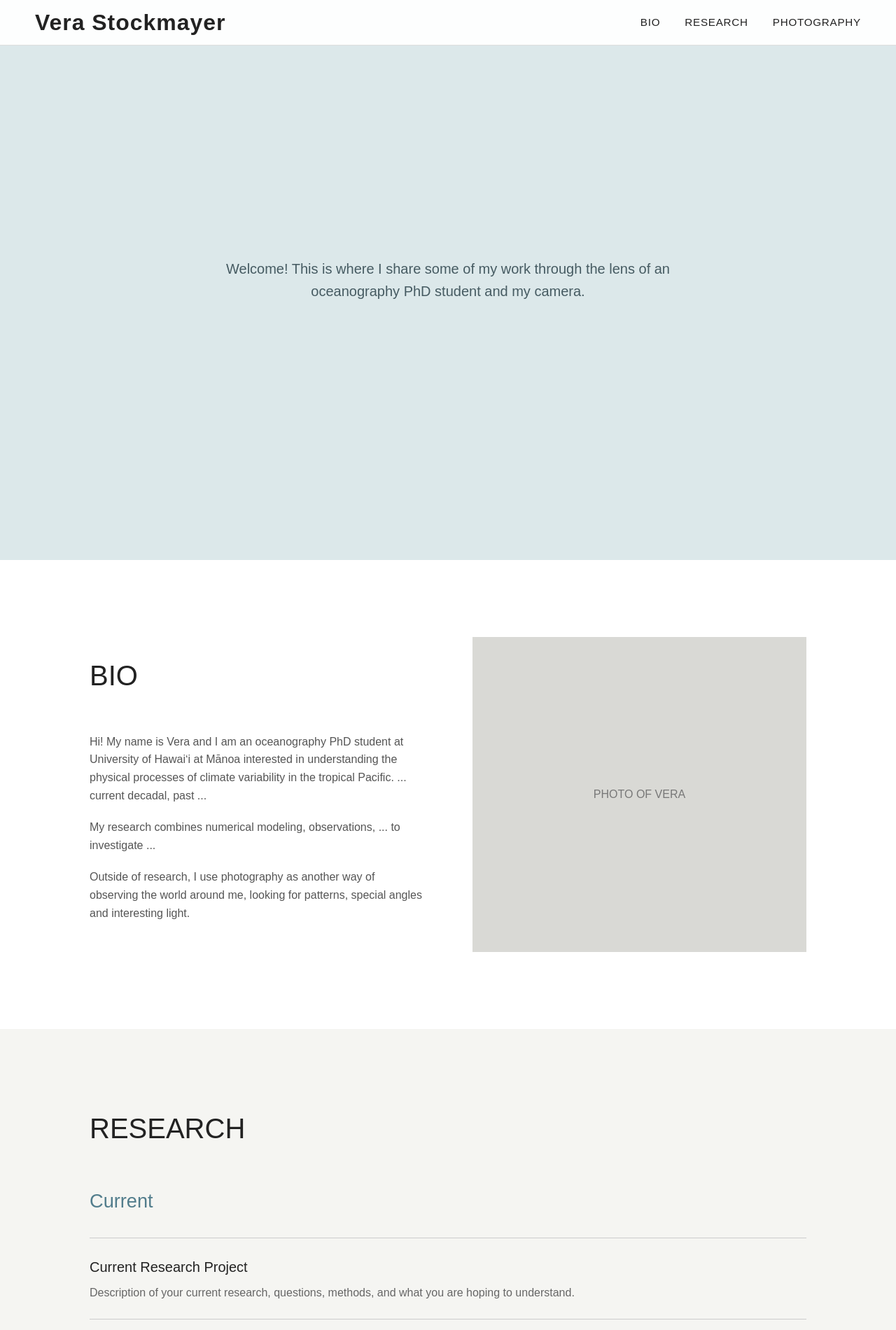
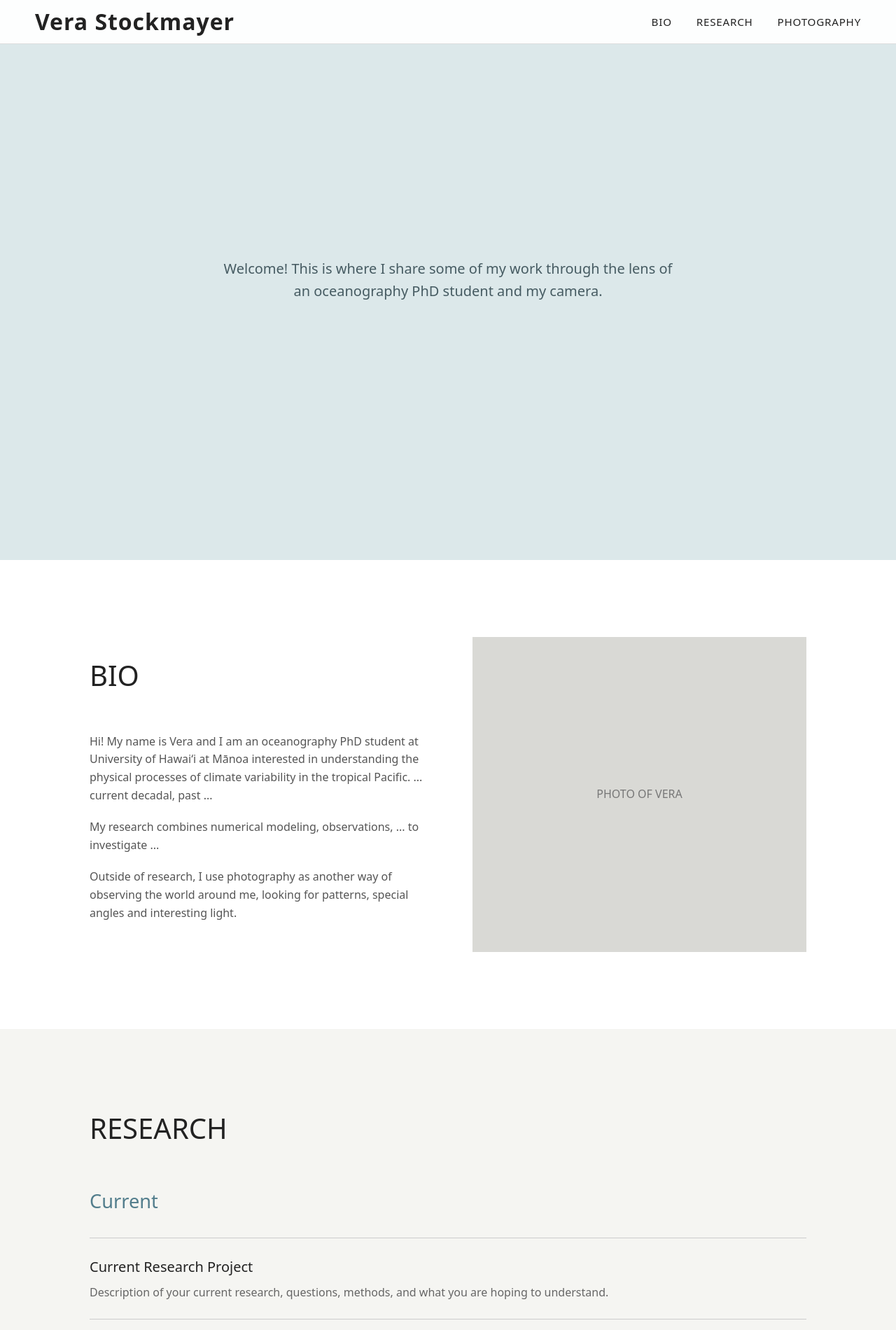
Before and after one commit to verasto/verasto.github.io, a plain HTML site: page index.html in a window 1280 px wide. Shown: the top 1900 px of the page at 70% size. Drawn offline with Linux system fonts and the light colour scheme.

Commit message:
Add files via upload

```diff
--- a/index.html
+++ b/index.html
@@ -5,264 +5,86 @@
     <meta name="viewport" content="width=device-width, initial-scale=1.0">
     <title>Vera Stockmayer</title>
     <style>
-        * {
-            margin: 0;
-            padding: 0;
-            box-sizing: border-box;
-        }
+        :root { --accent: #527d8c; --muted: #666; --line: #ccc; }
+        * { box-sizing: border-box; margin: 0; }
+        body { font-family: system-ui, -apple-system, "Segoe UI", Helvetica, Arial, sans-serif; line-height: 1.6; color: #222; }
 
-        html {
-            scroll-behavior: smooth;
-        }
+        /* Header: name + navigation */
+        header { position: fixed; top: 0; left: 0; right: 0; z-index: 10; display: flex; flex-wrap: wrap; align-items: center; justify-content: space-between; gap: 4px 35px; padding: 12px 50px; background: rgba(255, 255, 255, .92); border-bottom: 1px solid #ddd; }
+        header h1 { font-size: 2rem; line-height: 1.2; letter-spacing: .03em; }
+        nav { display: flex; gap: 35px; }
+        nav a { color: inherit; text-decoration: none; font-size: .95rem; letter-spacing: .05em; }
+        nav a:hover { color: var(--accent); }
 
-        body {
-            font-family: Arial, Helvetica, sans-serif;
-            color: #222;
-            background: #f5f5f2;
-            line-height: 1.6;
-        }
-
-        /* Navigation */
-        nav {
-            position: fixed;
-            top: 0;
-            left: 0;
-            width: 100%;
-            padding: 20px 50px;
-            display: flex;
-            justify-content: flex-end;
-            gap: 35px;
-            background: rgba(255, 255, 255, 0.92);
-            z-index: 1000;
-            border-bottom: 1px solid #ddd;
-        }
-
-        nav a {
-            color: #222;
-            text-decoration: none;
-            font-size: 0.95rem;
-            letter-spacing: 0.05em;
-        }
-
-        nav a:hover {
-            color: #527d8c;
-        }
+        /* Shared */
+        section { padding: 110px 10%; }
+        .section-title { margin-bottom: 50px; font-size: 2.5rem; font-weight: 300; }
+        .bio-container, .research-container { max-width: 1100px; margin: auto; }
+        .photo-placeholder { display: flex; align-items: center; justify-content: center; height: 300px; background: #d9d9d5; color: #777; }
+        .bio img, .photo-grid img { display: block; width: 100%; height: 300px; object-fit: cover; }
 
         /* Hero */
-        .hero {
-            height: 100vh;
-            min-height: 600px;
-            display: flex;
-            align-items: center;
-            justify-content: center;
-            text-align: center;
-            background: #dce8ea;
-            position: relative;
-        }
-
-        .hero h1 {
-            position: absolute;
-            top: 7px;
-            left: 50px;
-            z-index: 1001;
-            font-size: 2rem;
-            font-weight: 700;
-            letter-spacing: 0.03em;
-            margin: 0;
-        }
-
-        .hero-content {
-            padding: 40px;
-        }
-
-        .hero p {
-            font-size: 1.25rem;
-            max-width: 650px;
-            margin: auto;
-            color: #465b62;
-        }
-
-        /* General sections */
-        section {
-            padding: 110px 10%;
-        }
-
-        .section-title {
-            font-size: 2.5rem;
-            font-weight: 300;
-            margin-bottom: 50px;
-        }
+        .hero { display: flex; align-items: center; justify-content: center; height: 100vh; min-height: 600px; text-align: center; background: #dce8ea; }
+        .hero p { max-width: 650px; font-size: 1.25rem; color: #465b62; }
 
         /* Bio */
-        .bio {
-            background: white;
-        }
-
-        .bio-container {
-            display: grid;
-            grid-template-columns: 1fr 1fr;
-            gap: 70px;
-            align-items: center;
-            max-width: 1100px;
-            margin: auto;
-        }
-
-        .bio-text p {
-            margin-bottom: 20px;
-            color: #555;
-        }
-
-        .photo-placeholder {
-            height: 450px;
-            background: #d9d9d5;
-            display: flex;
-            align-items: center;
-            justify-content: center;
-            color: #777;
-            font-size: 1rem;
-        }
+        .bio-container { display: grid; grid-template-columns: 1fr 1fr; gap: 70px; align-items: center; }
+        .bio-text p { margin-bottom: 20px; color: #555; }
+        .bio .photo-placeholder, .bio img { height: 450px; }
 
         /* Research */
-        .research {
-            background: #f5f5f2;
-        }
-
-        .research-container {
-            max-width: 1100px;
-            margin: auto;
-        }
-
-        .research-category {
-            margin-bottom: 70px;
-        }
-
-        .research-category h3 {
-            font-size: 1.7rem;
-            font-weight: 400;
-            margin-bottom: 30px;
-            color: #527d8c;
-        }
-
-        .research-item {
-            border-top: 1px solid #ccc;
-            padding: 25px 0;
-        }
-
-        .research-item:last-child {
-            border-bottom: 1px solid #ccc;
-        }
-
-        .research-item h4 {
-            font-size: 1.25rem;
-            font-weight: 500;
-            margin-bottom: 8px;
-        }
-
-        .research-item p {
-            color: #666;
-            max-width: 800px;
-        }
+        .research { background: #f5f5f2; }
+        .research-category { margin-bottom: 70px; }
+        .research-category h3 { margin-bottom: 30px; font-size: 1.7rem; font-weight: 400; color: var(--accent); }
+        .research-item { padding: 25px 0; border-top: 1px solid var(--line); }
+        .research-item:last-child { border-bottom: 1px solid var(--line); }
+        .research-item h4 { margin-bottom: 8px; font-size: 1.25rem; font-weight: 500; }
+        .research-item p { max-width: 800px; color: var(--muted); }
 
         /* Photography */
-        .photography {
-            background: white;
-        }
+        .photo-intro { max-width: 750px; margin-bottom: 50px; color: var(--muted); }
+        .photo-grid { display: grid; grid-template-columns: repeat(3, 1fr); gap: 15px; }
 
-        .photo-intro {
-            max-width: 750px;
-            margin-bottom: 50px;
-            color: #666;
-        }
+        footer { padding: 50px 10%; background: #26383e; color: #fff; text-align: center; }
 
-        .photo-grid {
-            display: grid;
-            grid-template-columns: repeat(3, 1fr);
-            gap: 15px;
-        }
-
-        .photo-grid .photo-placeholder {
-            height: 300px;
-        }
-
-        /* Footer */
-        footer {
-            padding: 50px 10%;
-            background: #26383e;
-            color: white;
-            text-align: center;
-        }
-
-        /* Mobile */
+        /* Phones */
         @media (max-width: 700px) {
-            nav {
-                padding: 15px 20px;
-                gap: 15px;
-            }
-
-            nav a {
-                font-size: 0.8rem;
-            }
-
-            section {
-                padding: 80px 7%;
-            }
-
-            .bio-container {
-                grid-template-columns: 1fr;
-                gap: 40px;
-            }
-
-            .photo-grid {
-                grid-template-columns: 1fr;
-            }
-
-            .hero h1 {
-                font-size: 3.5rem;
-            }
+            header { padding: 12px 20px; }
+            header h1 { font-size: 1.5rem; }
+            nav { gap: 15px; }
+            nav a { font-size: .8rem; }
+            section { padding: 80px 7%; }
+            .bio-container, .photo-grid { grid-template-columns: 1fr; }
+            .bio-container { gap: 40px; }
         }
     </style>
 </head>
 
 <body>
 
-    <nav>
-        <a href="#bio">BIO</a>
-        <a href="#research">RESEARCH</a>
-        <a href="#photography">PHOTOGRAPHY</a>
-    </nav>
+    <header>
+        <h1>Vera Stockmayer</h1>
+        <nav>
+            <a href="#bio">BIO</a>
+            <a href="#research">RESEARCH</a>
+            <a href="#photography">PHOTOGRAPHY</a>
+        </nav>
+    </header>
 
     <section class="hero">
-        <div class="hero-content">
-            <h1>Vera Stockmayer</h1>
-            <p>
-                Welcome!
-
-                This is where I share some of my work through the lens of an oceanography PhD student and my camera.
-            </p>
-        </div>
+        <p>Welcome! This is where I share some of my work through the lens of an oceanography PhD student and my camera.</p>
     </section>
 
     <section id="bio" class="bio">
         <div class="bio-container">
             <div class="bio-text">
                 <h2 class="section-title">BIO</h2>
-                <p>
-                    Hi! My name is Vera and I am an oceanography PhD student at University of Hawaiʻi at Mānoa interested in understanding
-                    the physical processes of climate variability in the tropical Pacific. ... current decadal, past ...
-                </p>
-                <p>
-                    My research combines numerical modeling,
-                    observations, ... to investigate ...
-                </p>
-                <p>
-                    Outside of research, I use photography as another way of
-                    observing the world around me, looking for patterns, special angles and interesting light.
-                </p>
+                <p>Hi! My name is Vera and I am an oceanography PhD student at University of Hawaiʻi at Mānoa interested in understanding
+                    the physical processes of climate variability in the tropical Pacific. ... current decadal, past ...</p>
+                <p>My research combines numerical modeling, observations, ... to investigate ...</p>
+                <p>Outside of research, I use photography as another way of observing the world around me, looking for patterns, special angles and interesting light.</p>
             </div>
-
-            <div class="photo-placeholder">
-                PHOTO OF VERA
-            </div>
+            <div class="photo-placeholder">PHOTO OF VERA</div>
         </div>
     </section>
 
@@ -272,41 +94,25 @@
 
             <div class="research-category">
                 <h3>Current</h3>
-
                 <div class="research-item">
                     <h4>Current Research Project</h4>
-                    <p>
-                        Description of your current research, questions,
-                        methods, and what you are hoping to understand.
-                    </p>
+                    <p>Description of your current research, questions, methods, and what you are hoping to understand.</p>
                 </div>
-
                 <div class="research-item">
-                    <h4>Ocean & Climate Variability</h4>
-                    <p>
-                        Description of another current research topic,
-                        including relevant modeling, observations, or
-                        climate processes.
-                    </p>
+                    <h4>Ocean &amp; Climate Variability</h4>
+                    <p>Description of another current research topic, including relevant modeling, observations, or climate processes.</p>
                 </div>
             </div>
 
             <div class="research-category">
                 <h3>Past</h3>
-
                 <div class="research-item">
                     <h4>Previous Research Project</h4>
-                    <p>
-                        Description of a previous project, thesis, paper,
-                        field campaign, or other research experience.
-                    </p>
+                    <p>Description of a previous project, thesis, paper, field campaign, or other research experience.</p>
                 </div>
-
                 <div class="research-item">
                     <h4>Previous Project</h4>
-                    <p>
-                        Add another past research project here.
-                    </p>
+                    <p>Add another past research project here.</p>
                 </div>
             </div>
         </div>
@@ -314,12 +120,7 @@
 
     <section id="photography" class="photography">
         <h2 class="section-title">PHOTOGRAPHY</h2>
-
-        <p class="photo-intro">
-            Photography is another way I explore and document the environments
-            that I study. This space will eventually showcase selected work.
-        </p>
-
+        <p class="photo-intro">Photography is another way I explore and document the environments that I study. This space will eventually showcase selected work.</p>
         <div class="photo-grid">
             <div class="photo-placeholder">PHOTO</div>
             <div class="photo-placeholder">PHOTO</div>
```
